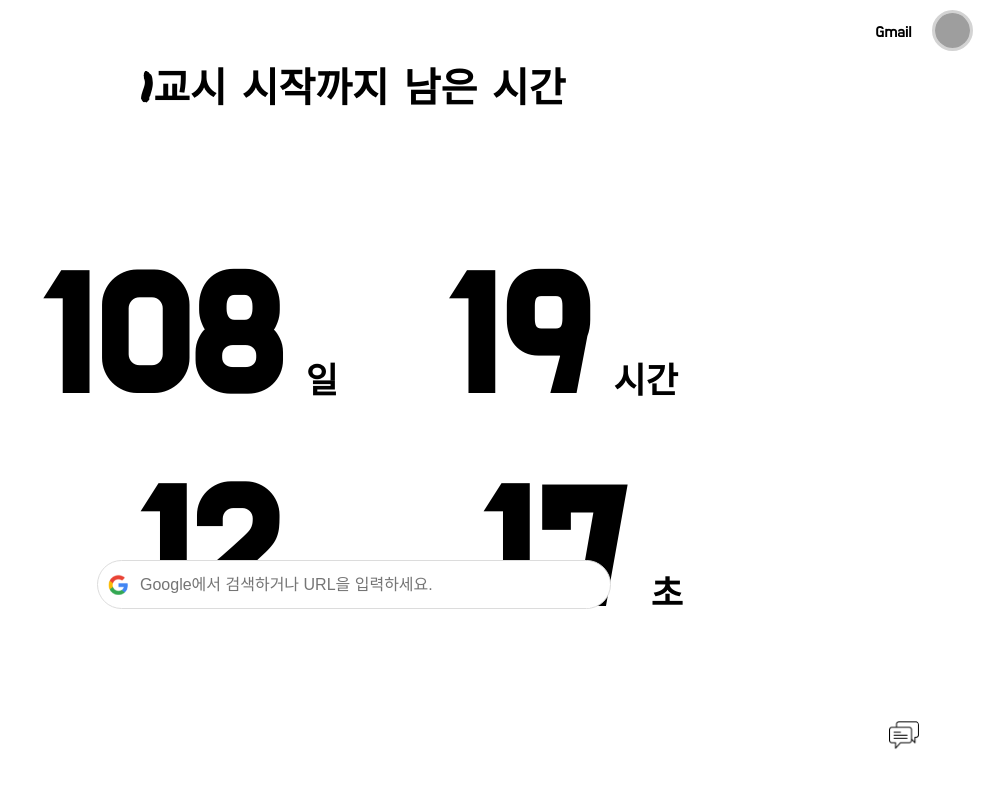
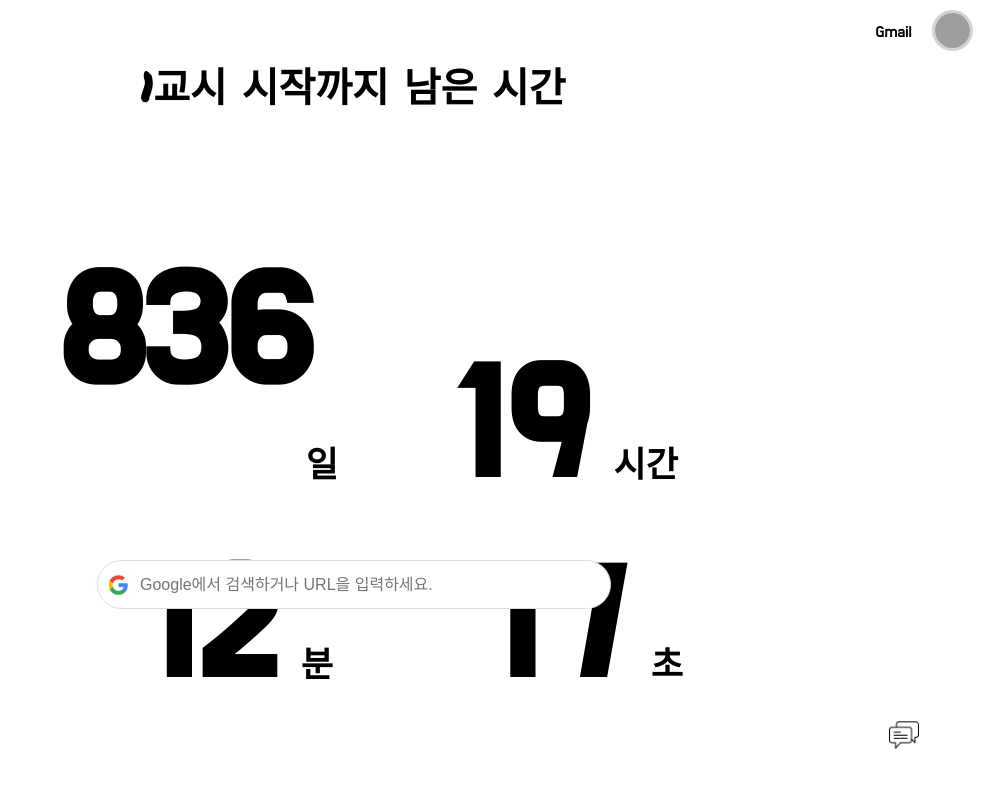
Before and after one commit to kim-dowan/suneungcount, a React (Create React App) app: page /#/ in a window 1280 px wide. Shown: the top 788 px of the page, without its empty margins (287-1280 px from the left). Built offline with nearby package versions, Linux system fonts and the light colour scheme; no server answers; the database is empty; grey boxes are pictures that could not be loaded; a web font is replaced by a local one.

Commit message:
2023 Update

```diff
--- a/package.json
+++ b/package.json
@@ -1,6 +1,6 @@
 {
   "name": "countdown",
-  "version": "0.1.0",
+  "version": "0.2.0",
   "private": true,
   "dependencies": {
     "@testing-library/jest-dom": "^5.14.1",
@@ -9,6 +9,7 @@
     "firebase": "^8.8.1",
     "gh-pages": "^3.2.3",
     "jquery": "^3.6.0",
+    "netlify": "^8.0.3",
     "react": "^17.0.2",
     "react-dom": "^17.0.2",
     "react-router-dom": "^5.2.0",
@@ -40,5 +41,5 @@
       "last 1 safari version"
     ]
   },
-  "homepage": "https://kim-dowan.github.io/suneungcount"
+  "homepage": "https://suneungcountdown.netlify.app/"
 }
--- a/src/routes/Home.js
+++ b/src/routes/Home.js
@@ -31,7 +31,7 @@ const Home = ({ userObj, isLoggedIn }) => {
 
   const countDown = () => {
     const now = new Date();
-    const dDay = new Date("2021-11-18 08:40:00");
+    const dDay = new Date("2023-11-16 08:40:00");
     const second = (dDay - now) / 1000;
     const minute = second / 60;
     const hour = minute / 60;
--- a/src/styles/Home.css
+++ b/src/styles/Home.css
@@ -97,7 +97,7 @@ body {
 }
 
 .time {
-  font-size: 170px;
+  font-size: 160px;
   text-shadow: 1px 1px white, -1px -1px white, -1px 1px white, 1px -1px white;
   margin: 25px;
 }
```
Also changed, not shown: 2 other files (tests, documents, lock files or other folders).
